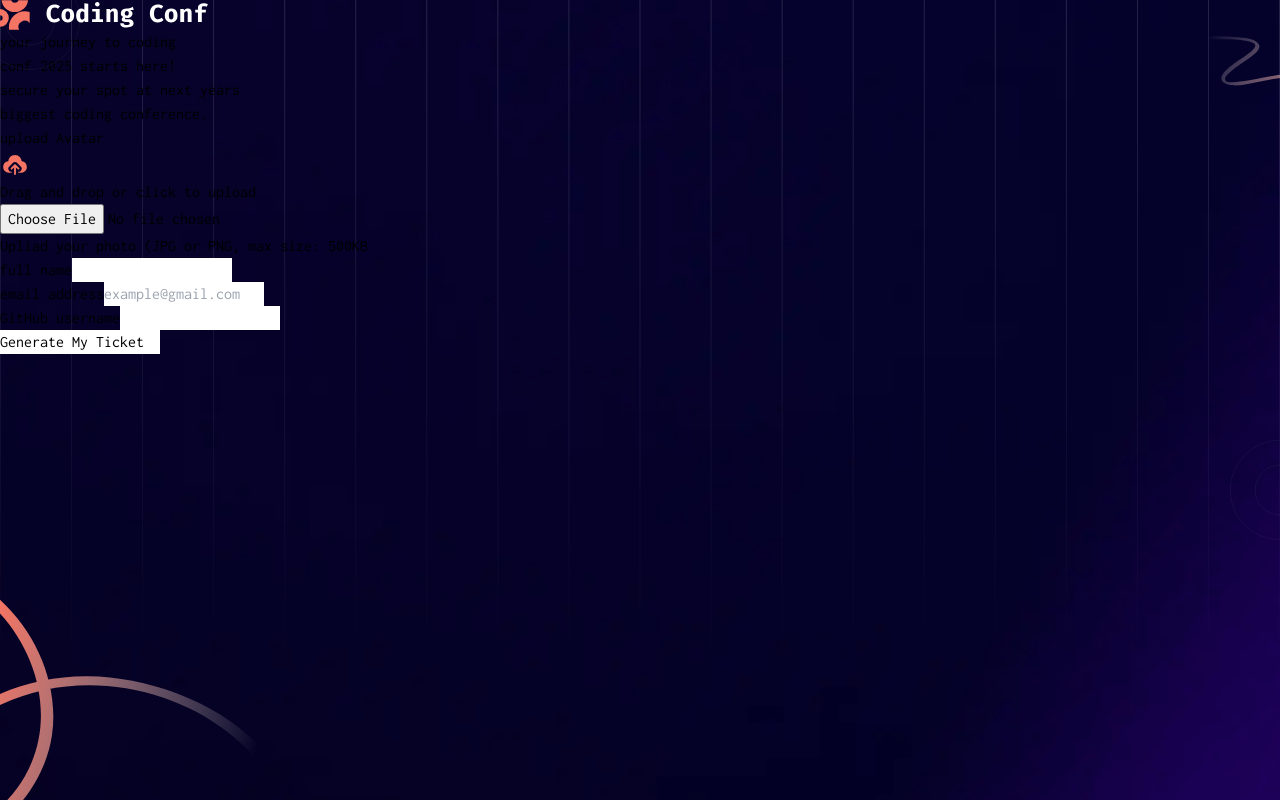
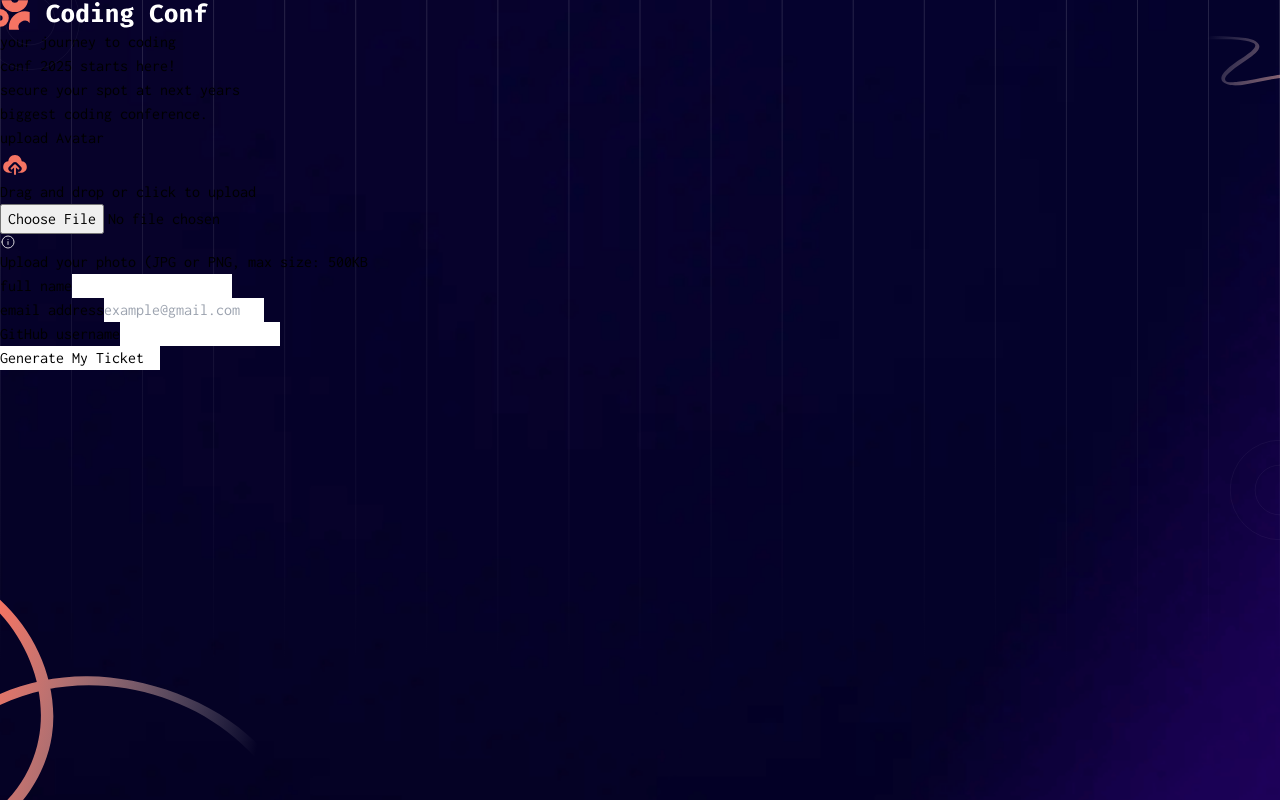
Before and after one commit to Andredy-00/Conference-ticket-generator, a Next.js app: page / in a window 1280 px wide. Built offline with nearby package versions, Linux system fonts and the light colour scheme.

Commit message:
subsets fonts

```diff
--- a/src/app/ui/crate-form.tsx
+++ b/src/app/ui/crate-form.tsx
@@ -2,15 +2,16 @@
 
 import Image from "next/image";
 import iconUpload from "../../../public/assets/images/icon-upload.svg";
+import iconInfo from "../../../public/assets/images/icon-info.svg"
 
 export default function Form() {
   return (
     <form action="" className="w-full">
       {/* Upload avatar */}
-      <div className="text-white p-3 font-medium">
+      <div className="text-white p-3 font-medium grid gap-3">
 
         {/* File input */}
-        <h2 className="capitalize pb-2">upload Avatar</h2>
+        <h2 className="capitalize">upload Avatar</h2>
         <div className="border-dashed border-2 border-gris w-full rounded-lg p-3 background-file">
           <label
             htmlFor="file-input"
@@ -25,9 +26,15 @@ export default function Form() {
           </label>
         </div>
         <input className="hidden" type="file" id="file-input" />
-        <p className="font-thin ">
-          Upliad your photo (JPG or PNG, max size: 500KB
+        <div className="flex gap-2 items-center">
+          <Image
+            src={iconInfo}
+            alt="Informacion"
+          />
+        <p className="text-xs">
+          Upload your photo (JPG or PNG, max size: 500KB
         </p>
+        </div>
       </div>
 
       {/* Full name */}
--- a/src/app/ui/fonts.ts
+++ b/src/app/ui/fonts.ts
@@ -2,5 +2,6 @@ import { Inconsolata } from 'next/font/google';
 
 /* Font Principal */
 export const inconsolata = Inconsolata({
-  weight: ['400']
+  weight: ['400'],
+  subsets: ['latin'],
 });
```
